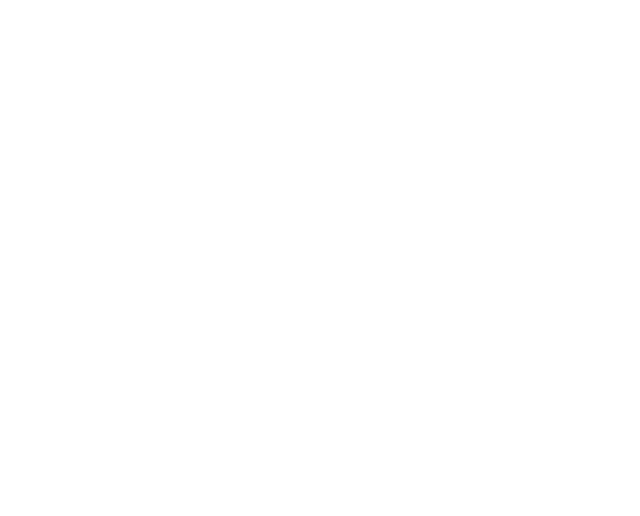
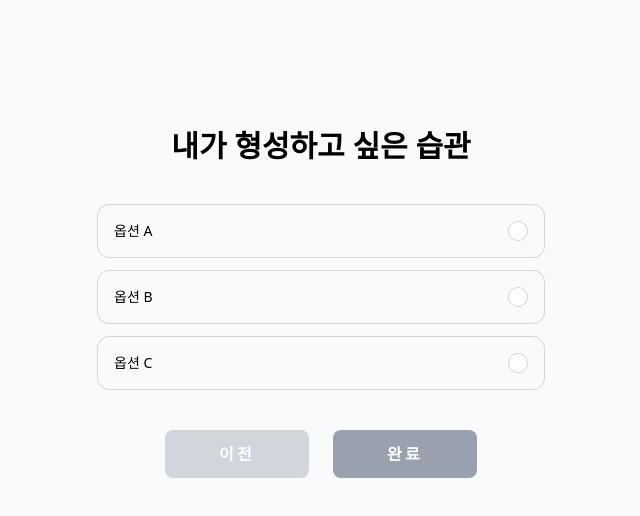
Before and after one commit to sinchon-oneTrillion/Frontend, a React (Vite) app: page /onboarding/select in a window 1280 px wide. Before the commit this address had no page. Shown: the top 516 px of the page, without its empty margins (319-959 px from the left). Built offline with nearby package versions, Linux system fonts and the light colour scheme.

Commit message:
feat: onboarding 구현

```diff
--- a/src/App.jsx
+++ b/src/App.jsx
@@ -1,19 +1,28 @@
-import { BrowserRouter,Route, Routes } from 'react-router-dom'
-import './App.css'
-import {Login} from './pages/Login'
-import {Home} from './pages/Home'
+import { BrowserRouter, Routes, Route } from 'react-router-dom';
+import './App.css';
 
-function App() {
+import { Layout } from './shared/components/layouts/Layout';
+
+import { Home } from './pages/Home';
+import OnboardingLayout from './pages/onboarding/Layout';
+import OnboardingIndex from './pages/onboarding/index';
+import SelectView from './pages/onboarding/SelectView';
+// import Mypage from './pages/Mypage/page';
+
+export default function App() {
   return (
     <BrowserRouter>
       <Routes>
-        <Route>
-          <Route index element={<Home />} />
-          <Route path="/login" element={<Login/>}/>
+        <Route element={<Layout />}>
+          <Route path="/" element={<Home />} />
+          <Route path="/onboarding" element={<OnboardingLayout />}>
+            <Route index element={<OnboardingIndex />} />
+            <Route path="select" element={<SelectView />} />
+          </Route>
+          {/* <Route path="/mypage" element={<Mypage />} /> */}
+          <Route path="*" element={<div>Not Found</div>} />
         </Route>
       </Routes>
     </BrowserRouter>
-  )
+  );
 }
-
-export default App
--- /dev/null
+++ b/src/pages/onboarding/Banner.tsx
@@ -0,0 +1,21 @@
+type Props = { src: string; alt?: string };
+
+export default function Banner({ src, alt = 'Onboarding banner' }: Props) {
+  return (
+    <section className="mb-10 relative">
+      <img
+        src={src}
+        alt={alt}
+        className={[
+          'w-full flex-shrink-0 object-cover object-center rounded-xl',
+
+          'aspect-[375/240]', // base
+          'sm:aspect-[640/300]',
+          'md:aspect-[768/340]',
+          'lg:aspect-[1024/400]',
+          'xl:aspect-[1440/437]',
+        ].join(' ')}
+      />
+    </section>
+  );
+}
--- /dev/null
+++ b/src/pages/onboarding/Container.tsx
@@ -0,0 +1,15 @@
+import type { PropsWithChildren } from 'react';
+
+type Props = PropsWithChildren<{ className?: string }>;
+
+export default function Container({ children, className = '' }: Props) {
+  return (
+    <div className="min-h-screen bg-gray-50">
+      <div
+        className={`px-4 sm:px-6 md:px-12 lg:px-20 xl:px-32 py-6 pt-32 ${className}`}
+      >
+        {children}
+      </div>
+    </div>
+  );
+}
--- /dev/null
+++ b/src/pages/onboarding/Layout.tsx
@@ -0,0 +1,10 @@
+import { Outlet } from 'react-router-dom';
+import Container from './Container';
+
+export default function OnboardingLayout() {
+  return (
+    <Container>
+      <Outlet />
+    </Container>
+  );
+}
--- /dev/null
+++ b/src/pages/onboarding/SelectView.tsx
@@ -0,0 +1,75 @@
+import { useState } from 'react';
+
+const OPTIONS = [
+  { id: 'opt_a', label: '옵션 A' },
+  { id: 'opt_b', label: '옵션 B' },
+  { id: 'opt_c', label: '옵션 C' },
+];
+
+export default function SelectView() {
+  const [selected, setSelected] = useState<string[]>([]);
+  const toggle = (id: string) =>
+    setSelected((s) =>
+      s.includes(id) ? s.filter((x) => x !== id) : [...s, id]
+    );
+
+  return (
+    <div className="mx-auto w-full max-w-md">
+      <h1 className="mb-10 text-center text-[30px] leading-[36px] font-semibold">
+        내가 형성하고 싶은 습관
+      </h1>
+      <ul className="grid grid-cols-1 gap-3">
+        {OPTIONS.map((o) => {
+          const active = selected.includes(o.id);
+          return (
+            <li
+              key={o.id}
+              onClick={() => toggle(o.id)}
+              role="button"
+              tabIndex={0}
+              onKeyDown={(e) =>
+                (e.key === 'Enter' || e.key === ' ') && toggle(o.id)
+              }
+              className={`flex items-center gap-3 rounded-xl border p-4 transition cursor-pointer
+    ${active ? 'border-black bg-black/5' : 'border-gray-300 hover:bg-gray-50'}`}
+            >
+              <span className="text-sm">{o.label}</span>
+
+              <span
+                aria-hidden
+                className={`ml-auto h-5 w-5 rounded-full border shrink-0
+      ${active ? 'border-black bg-black' : 'border-gray-300 bg-white'}`}
+              />
+            </li>
+          );
+        })}
+      </ul>
+
+      <div className="mt-10 flex items-center justify-center gap-6">
+        <a
+          href="/onboarding"
+          className="h-12 w-36 rounded-lg bg-gray-300 text-white uppercase tracking-[0.2em] font-semibold flex items-center justify-center"
+        >
+          이전
+        </a>
+        <button
+          onClick={() => {
+            localStorage.setItem(
+              'onboarding_choices',
+              JSON.stringify(selected)
+            );
+            window.location.href = '/mypage';
+          }}
+          disabled={!selected.length}
+          className={`h-12 w-36 rounded-lg text-white uppercase tracking-[0.2em] font-semibold ${
+            selected.length
+              ? 'bg-black hover:opacity-90'
+              : 'bg-gray-400 cursor-not-allowed'
+          }`}
+        >
+          완료
+        </button>
+      </div>
+    </div>
+  );
+}
--- a/src/pages/onboarding/_components/SelectView.tsx
+++ /dev/null
@@ -1,3 +0,0 @@
-export default function SelectView() {
-  return <h1>selectview page</h1>;
-}
--- a/src/pages/onboarding/_components/UserInfo.tsx
+++ /dev/null
@@ -1,3 +0,0 @@
-export default function UserInfo() {
-  return <h1>userinfo page</h1>;
-}
--- /dev/null
+++ b/src/pages/onboarding/index.tsx
@@ -0,0 +1,86 @@
+// src/pages/onboarding/index.tsx
+import { useMemo, useState } from 'react';
+
+function getUUID() {
+  if (typeof window === 'undefined') return '';
+  const KEY = 'onboarding_uuid';
+  let v = localStorage.getItem(KEY);
+  if (!v) {
+    v = crypto.randomUUID();
+    localStorage.setItem(KEY, v);
+  }
+  return v;
+}
+function validate(n: string) {
+  const t = n.trim();
+  const re = /^[a-zA-Z0-9가-힣_-]{2,12}$/;
+  if (!t) return '닉네임을 입력해 주세요.';
+  if (!re.test(t)) return '2~12자, 한/영/숫자, (_,-)만 가능해요.';
+  return '';
+}
+
+export default function OnboardingIndex() {
+  const [nickname, setNickname] = useState('');
+  const [error, setError] = useState('');
+  const uuid = useMemo(() => getUUID(), []);
+  const canSubmit =
+    !error && nickname.trim().length >= 2 && nickname.trim().length <= 12;
+
+  return (
+    <div>
+
+        <h1 className="mb-10 text-center text-[30px] leading-[36px] font-semibold">
+        닉네임을 입력해주세요
+      </h1>
+      <form
+        onSubmit={(e) => {
+          e.preventDefault();
+          const msg = validate(nickname);
+          if (msg) return setError(msg);
+          localStorage.setItem('onboarding_nickname', nickname.trim());
+          window.location.href = '/onboarding/select';
+        }}
+        className="mx-auto w-full max-w-md"
+      >
+        <input
+          type="text"
+          placeholder="NICKNAME"
+          value={nickname}
+          onChange={(e) => {
+            setNickname(e.target.value);
+            setError(validate(e.target.value));
+          }}
+          maxLength={12}
+          className= "block mx-auto h-[44px] w-[238px] rounded-md bg-white px-5 uppercase
+             tracking-[0.25em] placeholder-gray-400 text-gray-700
+             outline-none"/>
+
+        {/* <p
+          className={`mt-2 text-sm ${error ? 'text-red-600' : 'text-gray-500'}`}
+        >
+          {error || '공백은 자동으로 제거돼요.'}
+        </p> */}
+
+        <div className="mt-12 flex items-center justify-center gap-6">
+          <a
+            href="/"
+            className="h-12 w-36 rounded-lg bg-gray-300 text-white uppercase tracking-[0.2em] font-semibold flex items-center justify-center"
+          >
+            버튼1
+          </a>
+          <button
+            type="submit"
+            disabled={!canSubmit}
+            className={`h-12 w-36 rounded-lg text-white uppercase tracking-[0.2em] font-semibold ${
+              canSubmit
+                ? 'bg-black hover:opacity-90'
+                : 'bg-gray-400 cursor-not-allowed'
+            }`}
+          >
+            다음
+          </button>
+        </div>
+      </form>
+    </div>
+  );
+}
--- a/src/pages/onboarding/page.tsx
+++ /dev/null
@@ -1,3 +0,0 @@
-export default function Onboarding() {
-  return <h1>hihi this is onboardingpage</h1>;
-}
--- a/src/shared/components/layouts/Layout.jsx
+++ b/src/shared/components/layouts/Layout.jsx
@@ -4,8 +4,7 @@
 export const Layout = () => {
   const location = useLocation();
   // 로그인 페이지에서는 Navbar 숨김
-  const hideNavbar =
-    location.pathname === '/Onboarding'
+  const hideNavbar = location.pathname === '/onboarding';
 
   return (
     <>
```
Also changed, not shown: src/pages/Mypage/page.tsx (renamed from src/pages/onboarding/Mypage/page.tsx).
